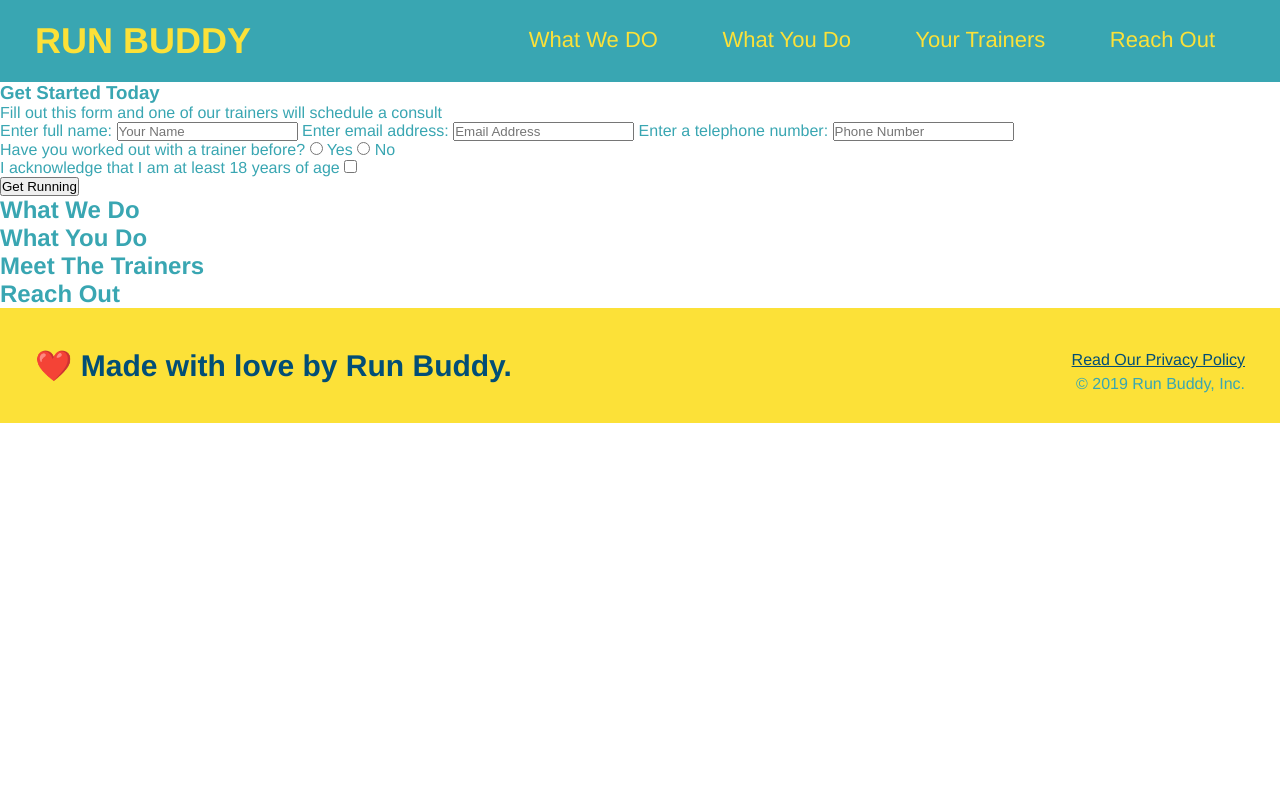
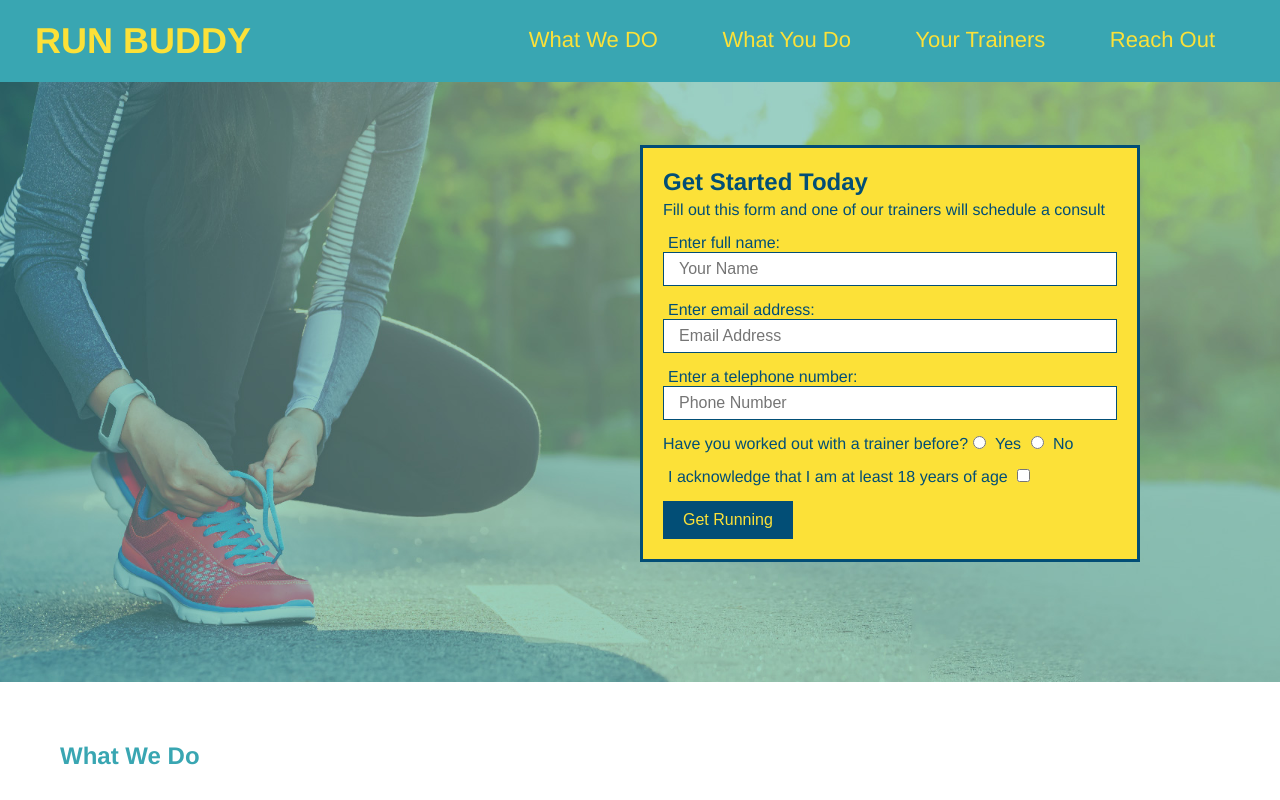
Before and after one commit to mtpullin/run-buddy, a plain HTML site: page index.html in a window 1280 px wide. Shown: the top 800 px of the page. Drawn offline with Linux system fonts and the light colour scheme.

Commit message:
finished hero

```diff
--- a/assets/css/style.css
+++ b/assets/css/style.css
@@ -58,3 +58,56 @@ footer div {
 footer a {
     color: #024e76;
 }
+section {
+    padding: 60px;
+}
+/*Hero Style Start */
+.hero {
+    background-image: url("../images/hero-bg.jpg");
+    height: 600px;
+    background-size: cover;
+    background-position: center;
+    position: relative;
+}
+/* Hero Style End */
+
+.hero-form {
+    background-color: #fce138;
+    color: #024e76;
+    padding: 20px;
+    width: 500px;
+    border: solid 3px #024e76;
+    position: absolute;
+    bottom: 120px;
+    right: 140px;
+}
+h3 {
+    font-size: 24px;
+    margin: 0;
+}
+.hero-form p {
+    margin: 5px 0 15px 0;
+}
+
+.form-input {
+    border: 1px solid #024e76;
+    display: block;
+    padding: 7px 15px;
+    font-size: 16px;
+    color: #024e76;
+    width: 100%;
+    margin-bottom: 15px;
+}
+
+.hero-form label {
+    margin: 0 5px;
+}
+
+.hero-form button {
+    color: #fce138;
+    background-color: #024e76;
+    border: none;
+    padding: 10px 20px;
+    font-size: 16px;
+
+}
--- a/index.html
+++ b/index.html
@@ -33,17 +33,17 @@
         </header>
 
         <!--hero/jumbotron-->
-        <section>
-            <div>
+        <section class="hero">
+            <div class="hero-form">
                 <h3>Get Started Today</h3>
                 <p>Fill out this form and one of our trainers will schedule a consult</p>
                 <form>
                     <label for="name">Enter full name:</label>
-                    <input type="text" placeholder="Your Name" name="name" id="name" />
+                    <input type="text" placeholder="Your Name" name="name" id="name" class="form-input"  />
                     <label for="email">Enter email address:</label>
-                    <input type="email" placeholder="Email Address" name="email" id="email" />
+                    <input type="email" placeholder="Email Address" name="email" id="email" class="form-input"/>
                     <label for="phone">Enter a telephone number:</label>
-                    <input type="tel" placeholder="Phone Number" name="phone" id="phone" />
+                    <input type="tel" placeholder="Phone Number" name="phone" id="phone" class="form-input"/>
                     <p>
                         Have you worked out with a trainer before?
                         <input type="radio" name="trainer-confirm" id="trainer-yes" />
```
Also changed, not shown: assets/images/hero-bg.jpg (added).
